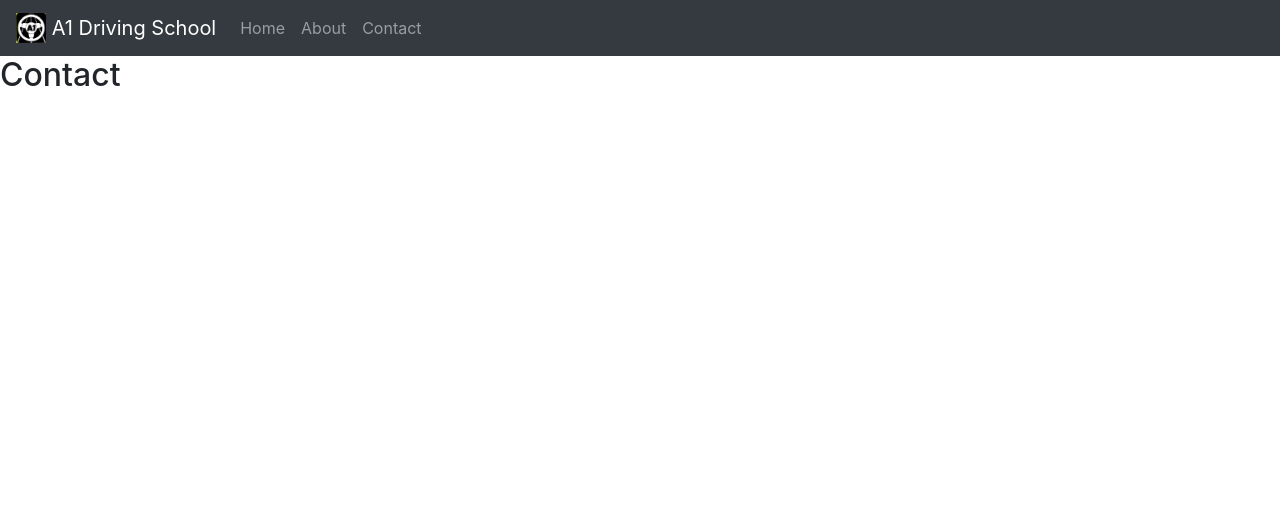
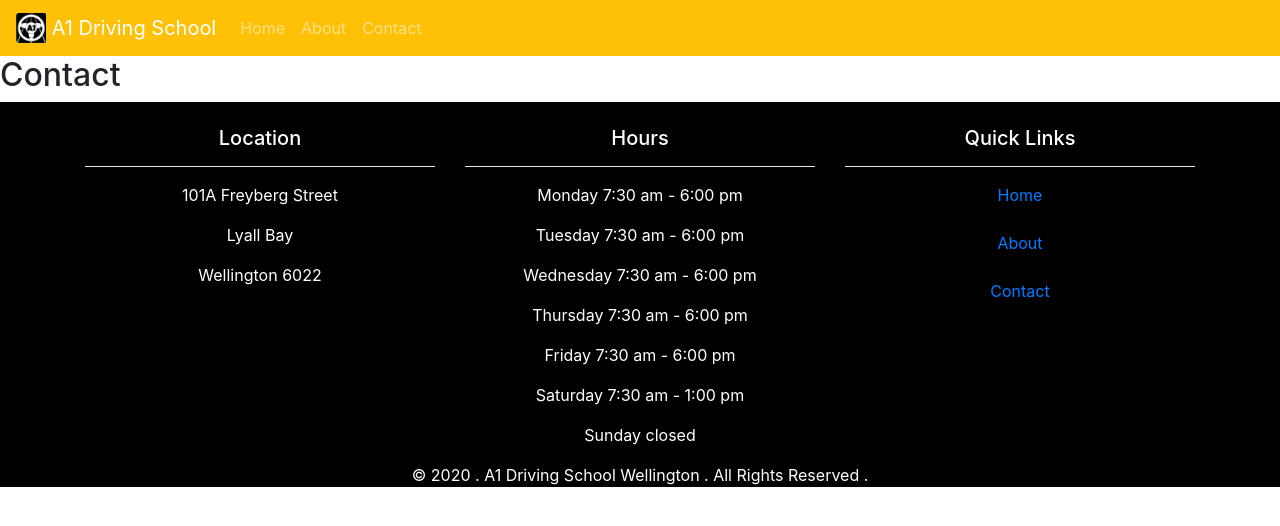
Before and after one commit to Muchengeti/A1-Driving, a React (Create React App) app: page /contact in a window 1280 px wide. Shown: the top 526 px of the page. Built offline with nearby package versions, Linux system fonts and the light colour scheme.

Commit message:
added carousel images and footer

```diff
--- a/src/App.js
+++ b/src/App.js
@@ -1,11 +1,13 @@
 import React, { Component } from 'react';
 import './App.css';
 
-import { BrowserRouter as Router, Switch, Route, Link } from 'react-router-dom';
+import { BrowserRouter as Router, Switch, Route } from 'react-router-dom';
 import Home from './components/Home';
 import About from './components/About';
 import Contact from './components/Contact';
-import NavBar from './components/NavBar';
+import NavBar from './components/NavBar.js';
+import Footer from './components/Footer.js';
+
 
 
 class App extends Component {
@@ -13,24 +15,13 @@ class App extends Component {
     return (
     <Router>
         <div>
-          {/* <nav className="navbar navbar-expand-lg navbar-light bg-light">
-          <h2>A1 Driving School</h2>
-          <ul className="navbar-nav auto">
-            <li><Link to={'/'} className="nav-link"> Home </Link></li>
-            <li><Link to={'/about'} className="nav-link">About</Link></li>
-            <li><Link to={'/contact'} className="nav-link">Contact</Link></li>
-
-          </ul>
-          <ul className="navbar-nav ml-auto">
-            <li><Link to={'/'} className="nav-link"> Book Now </Link></li>
-          </ul>
-          </nav> */}
           <NavBar></NavBar>
           <Switch>
               <Route exact path='/' component={Home} />
               <Route path='/about' component={About} />
               <Route path='/contact' component={Contact} />
           </Switch>
+          <Footer></Footer>
         </div>
       </Router>
     );
--- /dev/null
+++ b/src/components/Footer.js
@@ -0,0 +1,52 @@
+import React, { Component } from 'react';
+
+import Container from 'react-bootstrap/Container'
+import Row from 'react-bootstrap/Row'
+import Col from 'react-bootstrap/Col'
+
+class Footer extends Component {
+  render() {
+    return (
+        <div className="text-center" style={{backgroundColor:"black", color:"white"}}>
+            {/* <h2>Friendly, helpful assistance with no obligation</h2> */}
+            <br/>
+            <Container>
+                <Row>
+                <Col xs={4}>
+                    <h5>Location</h5>
+                    <hr style={{backgroundColor:"white"}}/>
+                    <p>101A Freyberg Street</p>
+                    <p>Lyall Bay</p>
+                    <p>Wellington 6022</p>
+                </Col>
+                <Col xs={4}>
+                    <h5>Hours</h5>
+                    <hr style={{backgroundColor:"white"}}/>
+                    <p>Monday 7:30 am - 6:00 pm</p>
+                    <p>Tuesday 7:30 am - 6:00 pm</p>
+                    <p>Wednesday 7:30 am - 6:00 pm</p>
+                    <p>Thursday 7:30 am - 6:00 pm</p>
+                    <p>Friday 7:30 am - 6:00 pm</p>
+                    <p>Saturday 7:30 am - 1:00 pm</p>
+                    <p>Sunday closed</p>
+                </Col>
+                <Col xs={4}>
+                    <h5>Quick Links</h5>
+                    <hr style={{backgroundColor:"white"}}/>
+                    <a href="/">Home</a>
+                    <br/>
+                    <br/>
+                    <a href="/">About</a>
+                    <br/>
+                    <br/>
+                    <a href="/">Contact</a>
+                </Col>
+                </Row>
+            <p>© 2020 . A1 Driving School Wellington . All Rights Reserved .</p>
+            </Container>
+            </div>
+    );
+  }
+}
+
+export default Footer;
--- a/src/components/Home.js
+++ b/src/components/Home.js
@@ -5,6 +5,7 @@ import Card from 'react-bootstrap/Card'
 import Container from 'react-bootstrap/Container'
 import Row from 'react-bootstrap/Row'
 import Col from 'react-bootstrap/Col'
+import HomeCarousel from './HomeCarousel.jsx';
 
 
 
@@ -12,12 +13,12 @@ class Home extends Component {
   render() {
     return (
         <div>
-          <Container>
-            <div className="text-center">
-              <h2>Welcome to A1 Driving School</h2>
-              <h4>You’ve come to the right place for your driver education!</h4>
-            </div>
-          </Container>
+
+            {/* <div className="text-center"> */}
+              <HomeCarousel></HomeCarousel>
+              <br/>
+            {/* </div> */}
+
 
 
           <Container>
@@ -61,7 +62,7 @@ class Home extends Component {
                     </Card.Text>
                   </Card.Body>
                   <Card.Footer>
-                    <small className="text-muted"><Button variant="outline-light">Explore</Button></small>
+                    <small className="text-muted"><Button variant="outline-dark">Explore</Button></small>
                   </Card.Footer>
                 </Card>
                 <br/>
@@ -75,7 +76,7 @@ class Home extends Component {
                     </Card.Text>
                   </Card.Body>
                   <Card.Footer>
-                    <small className="text-muted"><Button variant="outline-light">Explore</Button></small>
+                    <small className="text-muted"><Button variant="outline-dark">Explore</Button></small>
                   </Card.Footer>
                 </Card>
                 <br/>
@@ -89,7 +90,7 @@ class Home extends Component {
                     </Card.Text>
                   </Card.Body>
                   <Card.Footer>
-                    <small className="text-muted"><Button variant="outline-light">Explore</Button></small>
+                    <small className="text-muted"><Button variant="outline-dark">Explore</Button></small>
                   </Card.Footer>
                 </Card>
                 <br/>
@@ -102,7 +103,7 @@ class Home extends Component {
                     </Card.Text>
                   </Card.Body>
                   <Card.Footer>
-                    <small className="text-muted"><Button variant="outline-light">Explore</Button></small>
+                    <small className="text-muted"><Button variant="outline-dark">Explore</Button></small>
                   </Card.Footer>
                 </Card>
               </Col>
--- /dev/null
+++ b/src/components/HomeCarousel.jsx
@@ -0,0 +1,40 @@
+import React from 'react';
+import Carousel from 'react-bootstrap/Carousel'
+
+class HomeCarousel extends React.Component {
+  render() {
+    return (
+      <div className="carousel-inner" role="listbox">
+        <Carousel style={{maxHeight:"500px", width:"100%"}}>
+          {/* <Carousel.Item>
+            <img
+              className="d-block w-100"
+              src="driving-1.jpg"
+              alt="First slide"
+            />
+            <Carousel.Caption style={{top:0}}>
+              <h2>Welcome to A1 Driving School</h2>
+              <p>You’ve come to the right place for your driver education!</p>
+            </Carousel.Caption>
+          </Carousel.Item> */}
+
+          <Carousel.Item>
+            <img
+              className="d-block w-100"
+              src="driving-blur3.png"
+              alt="Third slide"
+            />
+
+            <Carousel.Caption style={{top:0}}>
+              <h1>Welcome to A1 Driving School</h1>
+              <h4>You’ve come to the right place for your driver education!</h4>
+            </Carousel.Caption>
+          </Carousel.Item>
+
+        </Carousel>
+      </div>
+    );
+  }
+}
+
+export default HomeCarousel;
--- a/src/components/NavBar.js
+++ b/src/components/NavBar.js
@@ -7,7 +7,7 @@ class NavBar extends Component {
   render() {
     return (
         <div>
-            <Navbar bg="dark" variant="dark">
+            <Navbar bg="warning" variant="dark">
                 <Navbar.Brand href="/">
                 <img
                     alt=""
```
Also changed, not shown: src/components/HomeCarousel.js (deleted, +0 -40 lines), 2 other files (tests, documents, lock files or other folders).
